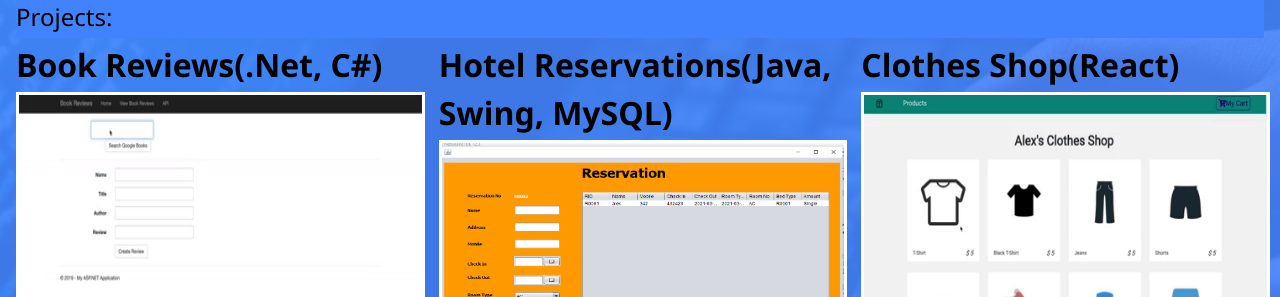
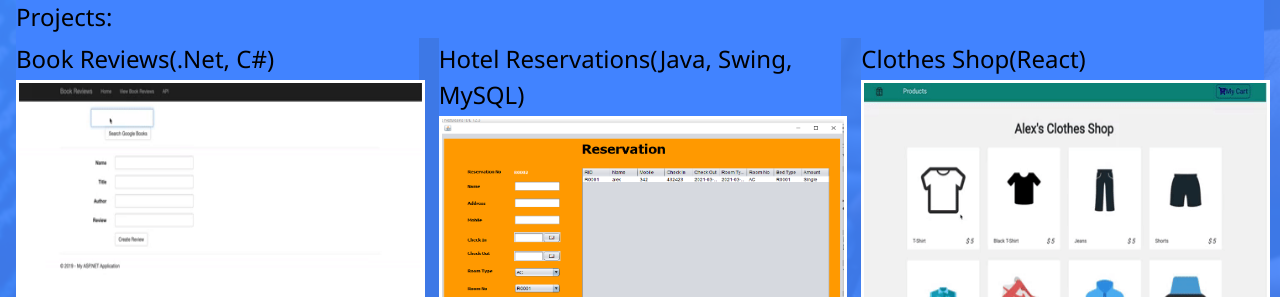
Before and after one commit to Apepke/my_portfolio, a plain HTML site: page index.html in a window 1280 px wide. Shown: the part 162-459 px from the top of the page. Drawn offline with Linux system fonts and the light colour scheme.

Commit message:
edit headers

```diff
--- a/index.html
+++ b/index.html
@@ -60,7 +60,7 @@
     </h2>
     <div class="projects">
       <div class="item">
-        <h1 class="sm-heading">Book Reviews(.Net, C#)</h1>
+        <h2 class="sm-heading">Book Reviews(.Net, C#)</h2>
         <a href="https://github.com/Apepke/Book-Reviews">
           <img src="img/bookreview.gif" alt="Project" />
         </a>
@@ -69,7 +69,7 @@
         </a>
       </div>
       <div class="item">
-        <h1 class="sm-heading">Hotel Reservations(Java, Swing, MySQL)</h1>
+        <h2 class="sm-heading">Hotel Reservations(Java, Swing, MySQL)</h2>
         <a href="https://github.com/Apepke/Hotel-Reservations">
           <img src="img/HotelReservations.png" alt="Project" />
         </a>
@@ -78,7 +78,7 @@
         </a>
       </div>
       <div class="item">
-        <h1 class="sm-heading">Clothes Shop(React)</h1>
+        <h2 class="sm-heading">Clothes Shop(React)</h2>
         <a href="https://apepke.github.io/clothes_store/#/">
           <img src="img/clothesShop.gif" alt="Project" />
         </a>
```
